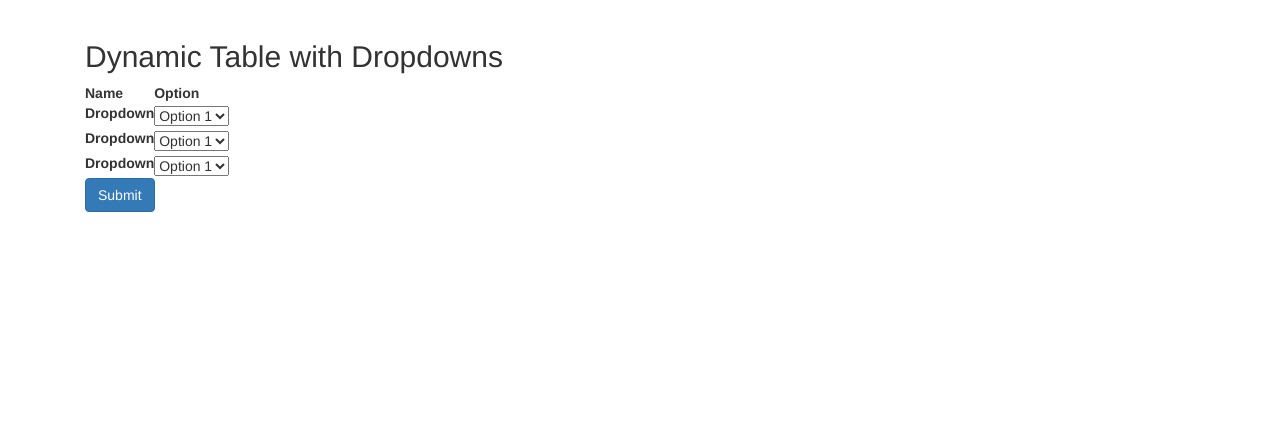
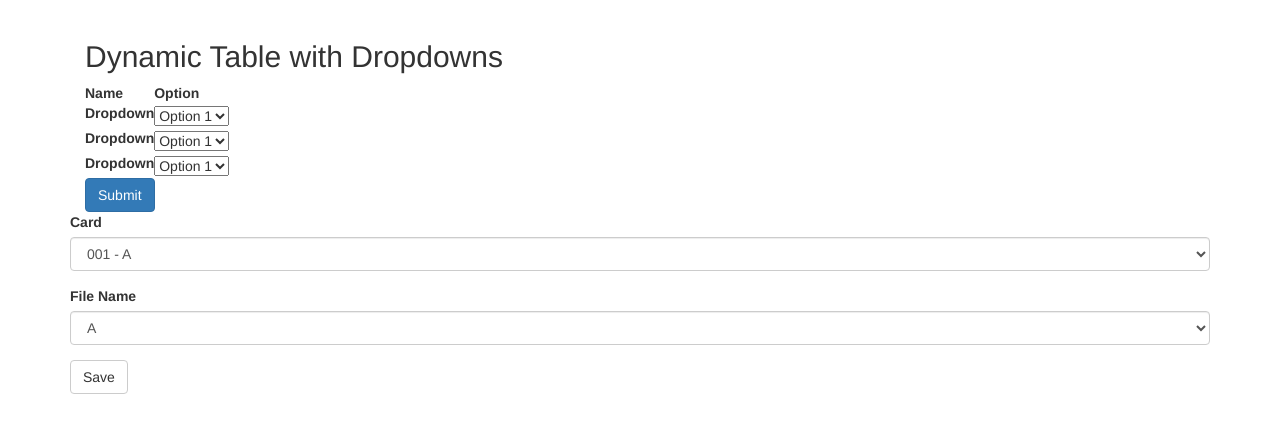
Before and after one commit to TheFerry10/tonitunes, a Flask app: page / in a window 1280 px wide. Shown: the part 52-485 px from the top of the page. Run offline with Flask 3, Linux system fonts and the light colour scheme; some libraries are stand-ins or nearby versions.

Commit message:
add file mapping form

```diff
--- a/app/app.py
+++ b/app/app.py
@@ -39,6 +39,12 @@ class FileNameForm(Form):
     )
 
 
+class FileMappingForm(FlaskForm):
+    card_identifier = SelectField("Card", choices=["001", "002", "003", "004"])
+    file_name = SelectField("File Name", choices=["A", "B", "C", "D"])
+    submit = SubmitField("Save")
+
+
 class TableForm(FlaskForm):
     dropdown_fields = FieldList(FormField(FileNameForm), min_entries=3)
     submit = SubmitField("Submit")
@@ -64,18 +70,23 @@ class AudioFile(db.Model):
         return f"<AudioFile {self.filename}>"
 
 
+def get_card_identifier_options() -> list:
+    return [("001", "001 - A"), ("002", "002 - B"), ("003", "003 - C")]
+
+
 @app.route("/", methods=["GET", "POST"])
 def index():
 
     form = TableForm()
+    file_mapping_form = FileMappingForm()
+    card_options = get_card_identifier_options()
+    print(dir(file_mapping_form))
+    file_mapping_form.card_identifier.choices = card_options
     if form.validate_on_submit():
         for value in form.dropdown_fields.data:
             print(value)
         flash("File mapping successfully updated!")
-    return render_template(
-        "index.html",
-        form=form,
-    )
+    return render_template("index.html", form=form, file_mapping_form=file_mapping_form)
 
 
 if __name__ == "__main__":
--- a/app/templates/index.html
+++ b/app/templates/index.html
@@ -28,7 +28,9 @@
         {{ form.submit(class="btn btn-primary") }}
     </form>
 </div>
-
+<form action="/" method="post">
+    {{ wtf.quick_form(file_mapping_form) }}
+</form>
 
 
 {% endblock %}
```
